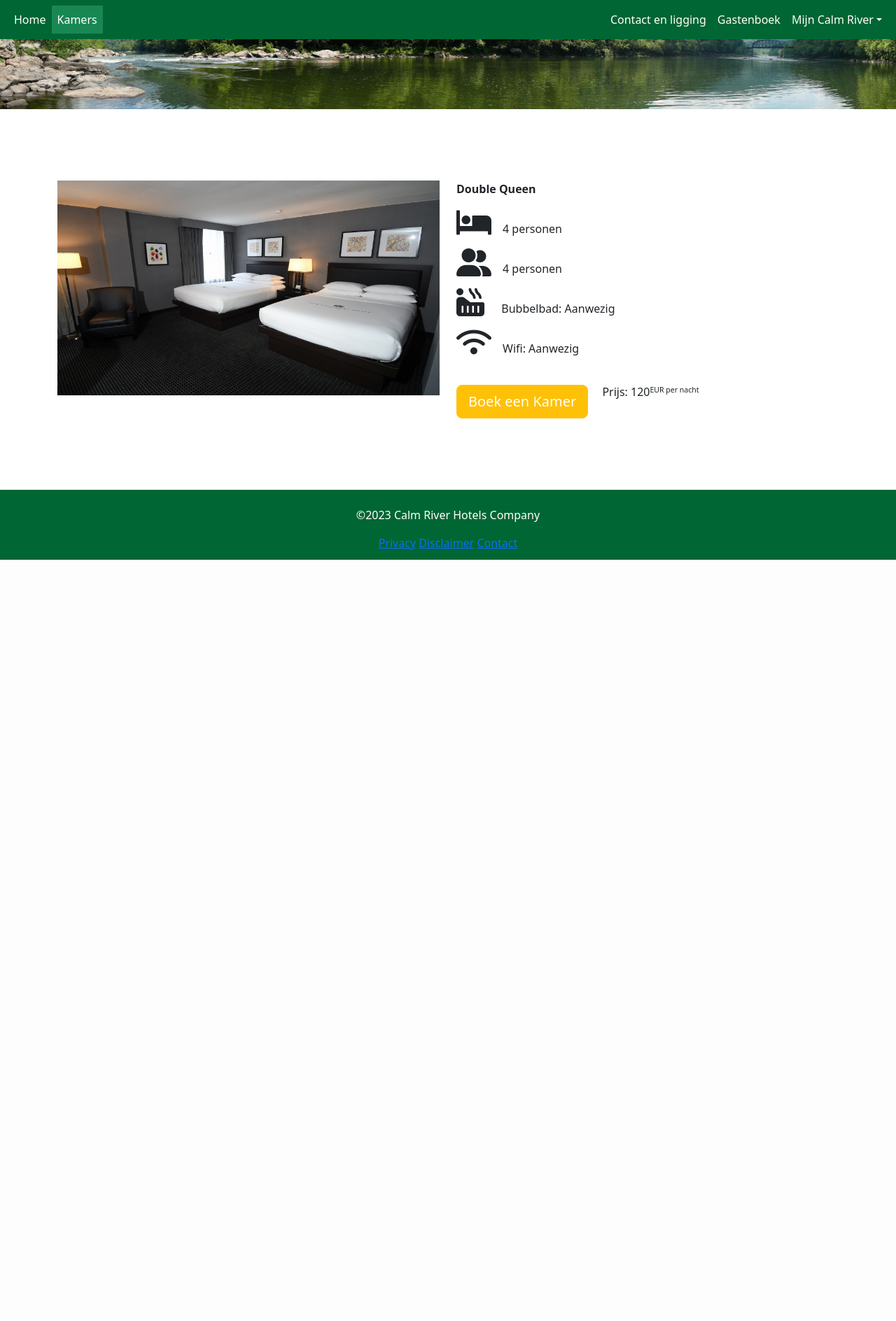
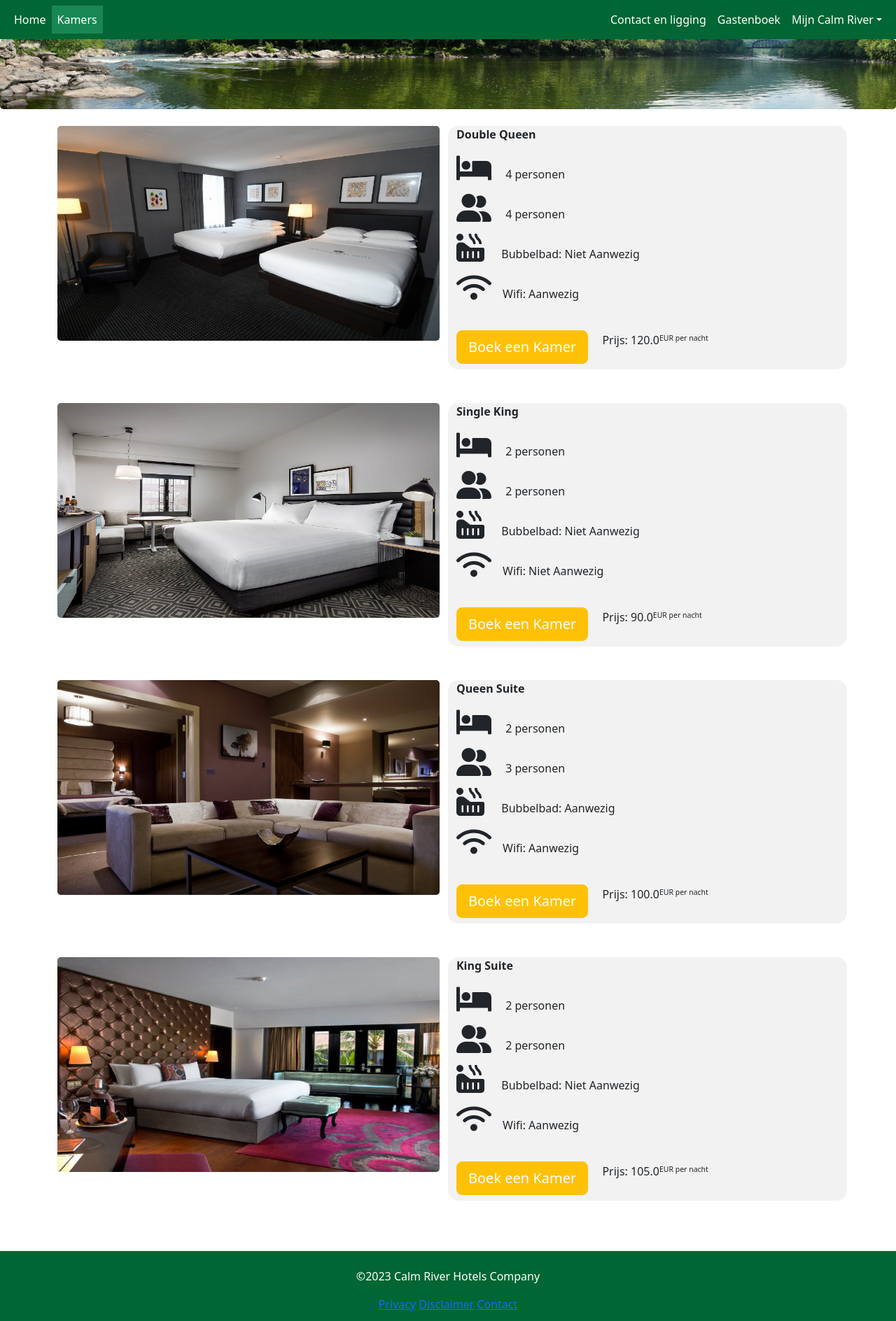
Before and after one commit to Ochtend-Berg/calm-river, a Flask app: page /rooms in a window 1280 px wide. Shown: the whole page at 70% size. Before the commit the page ends 800 px from the top, so only its background shows below. Run offline with Flask 3, Linux system fonts and the light colour scheme; data comes from the database, SQL or seed files in the repository; both versions use the stored data as it was after the commit; some libraries are stand-ins or nearby versions.

Commit message:
rooms dynamisch gemaaakt.

```diff
--- a/app.py
+++ b/app.py
@@ -3,6 +3,7 @@
 from bootstrap import app, db
 from imports import *
 from models.User import User
+from models.Room_type import Room_type
 from models.Review import Review
 from forms import LoginForm, RegistrationForm, ReviewForm
 
@@ -18,11 +19,22 @@ def home():
 @app.route('/rooms')
 def rooms():
     active_page = 'rooms'
-    return render_template('rooms/rooms.html', active_page=active_page)
+    room_types = Room_type.query.all()
 
-@app.route('/rooms/step-1')
-def rooms_step1():
+    for room_type in room_types:
+        print(room_type)
+
+        print('----')
+
+    return render_template('rooms/rooms.html', room_types=room_types, active_page=active_page)
+
+@app.route('/rooms/step-1/<slug>')
+def rooms_step1(slug):
     active_page = 'rooms'
+    is_valid_room = Room_type.query.filter_by(slug=slug).first()
+    if is_valid_room is None:
+        return redirect(url_for('rooms'), code=302)
+
     return render_template('rooms/step-1.html', active_page=active_page)
 
 @app.route('/rooms/step-2')
--- a/models/Room_type.py
+++ b/models/Room_type.py
@@ -15,6 +15,7 @@ class Room_type(db.Model):
     name = db.Column(db.String(255), index=True)
     slug = db.Column(db.String(255), index=True)
     max_persons = db.Column(db.Integer, index=True)
+    bed_persons = db.Column(db.Integer, index=True)
     has_bath = db.Column(db.Integer, index=True)
     has_wifi = db.Column(db.Integer, index=True)
     price = db.Column(db.Float, index=True)
@@ -23,10 +24,11 @@ class Room_type(db.Model):
     updated_at = db.Column(db.DateTime, nullable=False, unique=False, index=False, default=datetime.utcnow)
 
     # -- CONSTRUCTOR -- #
-    def __init__(self, name, slug, max_persons, has_bath, has_wifi, price, description):
+    def __init__(self, name, slug, max_persons, bed_persons, has_bath, has_wifi, price, description):
         self.name = name
         self.slug = slug
         self.max_persons = max_persons
+        self.bed_persons = bed_persons
         self.has_bath = has_bath
         self.has_wifi = has_wifi
         self.price = price
--- a/templates/base.html
+++ b/templates/base.html
@@ -53,7 +53,7 @@
     </div>
   </nav>
   <header>
-    <img src="../static/img/banner.jpg" alt="banner">
+<img src="/static/img/banner.jpg" alt="banner">
   </header>
   <main class="container-fluid">
     {% block content %}
--- a/templates/rooms/rooms.html
+++ b/templates/rooms/rooms.html
@@ -2,26 +2,42 @@
 
 {% block content %}
 
+<style>
+    img {
+        border-radius: 5px;
+    }
+
+    .row :nth-child(even) {
+        background-color: #f2f2f2;
+    }
+</style>
+
 <div class="container mt-4 mb-4">
   <div class="row">
-      <div class="col-12 col-sm-6 mb-3">
+      {% for room in room_types %}
+      <div class="col-12 col-sm-6 mb-5">
           <div class="text-center">
-            <img class="img-fluid d-block d-sm-none d-md-none" src="{{ url_for('static',filename='img/doublequeen-mobile.jpg') }}" alt="double queen">
-            <img class="img-fluid d-none d-sm-block d-md-none" src="{{ url_for('static',filename='img/doublequeen-tablet.jpg') }}" alt="double queen">
-            <img class="img-fluid d-none d-sm-none d-md-block" src="{{ url_for('static',filename='img/doublequeen-desktop.jpg') }}" alt="double queen">
+            <img class="img-fluid d-block d-sm-none d-md-none" src="{{ url_for('static',filename="img/%s-mobile.jpg" % (room.slug)) }}" alt={{ room.slug }}>
+            <img class="img-fluid d-none d-sm-block d-md-none" src="{{ url_for('static',filename="img/%s-tablet.jpg" % (room.slug)) }}" alt={{ room.slug }}>
+            <img class="img-fluid d-none d-sm-none d-md-block" src="{{ url_for('static',filename="img/%s-desktop.jpg" % (room.slug)) }}" alt={{ room.slug }}>
           </div>
       </div>
-      <div class="col-12 col-sm-6">
-          <strong>Double Queen</strong>
+      <div class="col-12 col-sm-6 mb-5" style="border-radius: 15px">
+          <strong>{{ room.name }}</strong>
             <ul class="list-unstyled">
-              <li><i class="fas fa-bed mt-3 me-3 fs-1"></i>4 personen</li>
-              <li><i class="fas fa-user-friends mt-3 me-3 fs-1"></i>4 personen</li>
-              <li><i class="fas fa-hot-tub mt-3 me-3 fs-1"></i>&nbsp; Bubbelbad: Aanwezig</li>
-              <li><i class="fas fa-wifi mt-3 me-3 fs-1"></i>Wifi: Aanwezig</li>
+              <li><i class="fas fa-bed mt-3 me-3 fs-1"></i>
+                  {{ room.bed_persons }} {{ 'personen' if room.bed_persons > 1 else 'persoon' }}
+              </li>
+              <li><i class="fas fa-user-friends mt-3 me-3 fs-1"></i>
+                  {{ room.max_persons }} {{ 'personen' if room.max_persons > 1 else 'persoon' }}
+              </li>
+              <li><i class="fas fa-hot-tub mt-3 me-3 fs-1"></i>&nbsp; Bubbelbad: {{ 'Aanwezig' if room.has_bath == 1 else 'Niet Aanwezig' }}</li>
+              <li><i class="fas fa-wifi mt-3 me-3 fs-1"></i>Wifi: {{ 'Aanwezig' if room.has_wifi == 1 else 'Niet Aanwezig' }}</li>
             </ul>
-            <button type="button" class="btn btn-lg btn-warning mt-4 me-3 text-white">Boek een Kamer</button>
-            <span class="mt-1 d-inline-block">Prijs:&nbsp;120<small><sup>EUR&nbsp;per&nbsp;nacht</sup></small></span>
+            <a type="button" href="/rooms/step-1/{{ room.slug }}" class="btn btn-lg btn-warning mt-4 mb-2 me-3 text-white">Boek een Kamer</a>
+            <span class="mt-1 d-inline-block">Prijs:&nbsp;{{ room.price }}<small><sup>EUR&nbsp;per&nbsp;nacht</sup></small></span>
       </div>
+      {% endfor %}
   </div>
 </div>
 
```
Also changed, not shown: database/migrations/versions/8c001b44372b_.py (added, +34 -0 lines), database/data.sqlite.
